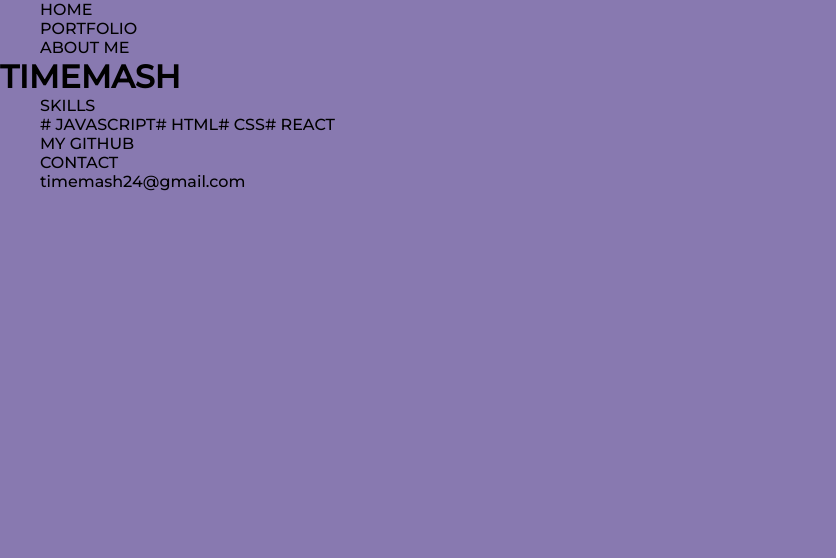
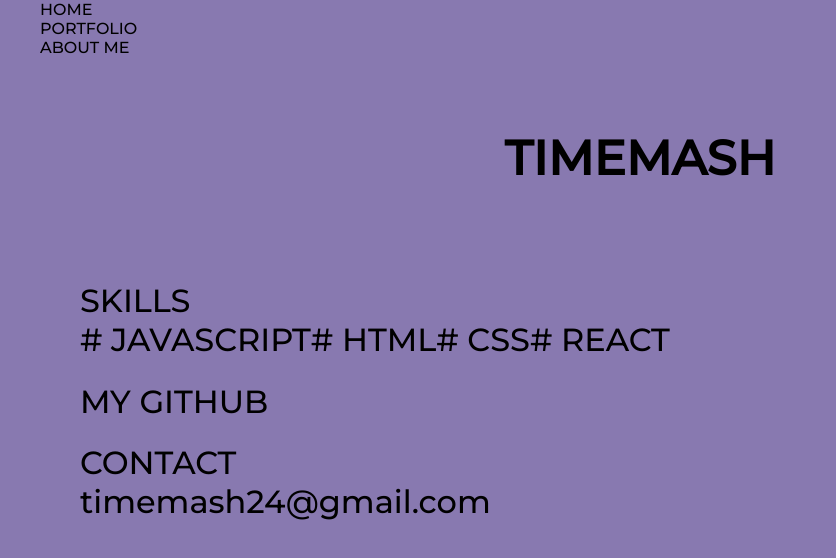
Before and after one commit to timemash24/my_projects, a React (Create React App) app: page /about_me in a window 1280 px wide. Shown: the top 558 px of the page, without its empty margins (0-836 px from the left). Built offline with nearby package versions, Linux system fonts and the light colour scheme.

Commit message:
Update motion transitions and css

```diff
--- a/src/components/Transition.js
+++ b/src/components/Transition.js
@@ -1,17 +1,11 @@
 import { AnimatePresence } from 'framer-motion';
-import { useEffect, useState } from 'react';
 import { Route, Routes, useLocation } from 'react-router-dom';
-import { CSSTransition, TransitionGroup } from 'react-transition-group';
 import '../css/Transition.css';
 import AboutMe from '../routes/AboutMe';
 import Home from '../routes/Home';
 import Portfolio from '../routes/Portfolio';
 
-let currentPath = '';
-
 function Transition() {
-  const [page, setPage] = useState('');
-
   const routes = [
     { path: '/', name: 'home', order: 1 },
     { path: '/portfolio', name: 'portfolio', order: 2 },
--- a/src/css/AboutMe.module.css
+++ b/src/css/AboutMe.module.css
@@ -2,10 +2,23 @@
   position: absolute;
   display: flex;
   flex-direction: column;
+  justify-content: flex-start;
   background-color: var(--purple-color);
   width: 100%;
   height: 100vh;
 }
 
 .title {
+  text-align: center;
+  margin: 1.5em 0;
+  font-size: 3em;
 }
+
+.details {
+  font-size: 2em;
+  padding: 0 2.5em;
+}
+
+.details li {
+  margin-top: 0.7em;
+}
--- a/src/routes/AboutMe.js
+++ b/src/routes/AboutMe.js
@@ -1,15 +1,15 @@
-import { motion, AnimatePresence } from 'framer-motion';
+import { motion } from 'framer-motion';
 import Nav from '../components/Nav';
 import styles from '../css/AboutMe.module.css';
 
 function AboutMe() {
   const transition = {
-    duration: 0.5,
+    duration: 0.7,
     ease: [0.43, 0.13, 0.23, 0.96],
   };
 
   const imageVariants = {
-    exit: { y: '10%', opacity: 0, transition },
+    exit: { y: '20%', opacity: 0, transition },
     enter: {
       y: '0%',
       opacity: 1,
@@ -31,8 +31,10 @@ function AboutMe() {
       exit={{ opacity: 0.5 }}
     >
       <Nav />
+
       <motion.h1
         key="about_me_title"
+        className={styles.title}
         variants={textVariants}
         initial="exit"
         animate="enter"
@@ -42,6 +44,7 @@ function AboutMe() {
       </motion.h1>
       <motion.ul
         key="about_me_info"
+        className={styles.details}
         variants={imageVariants}
         initial="exit"
         animate="enter"
--- a/src/routes/Home.js
+++ b/src/routes/Home.js
@@ -4,7 +4,7 @@ import styles from '../css/Home.module.css';
 
 function Home() {
   const transition = {
-    duration: 0.5,
+    duration: 0.7,
     ease: [0.43, 0.13, 0.23, 0.96],
   };
 
--- a/src/routes/Portfolio.js
+++ b/src/routes/Portfolio.js
@@ -1,11 +1,11 @@
-import { motion, AnimatePresence } from 'framer-motion';
+import { motion } from 'framer-motion';
+import MyProject from '../components/MyProject';
 import Nav from '../components/Nav';
-import MyProject from '../components/MyProject';
 import styles from '../css/Portfolio.module.css';
 
 function Portfolio() {
   const transition = {
-    duration: 0.5,
+    duration: 0.7,
     ease: [0.43, 0.13, 0.23, 0.96],
   };
 
```
